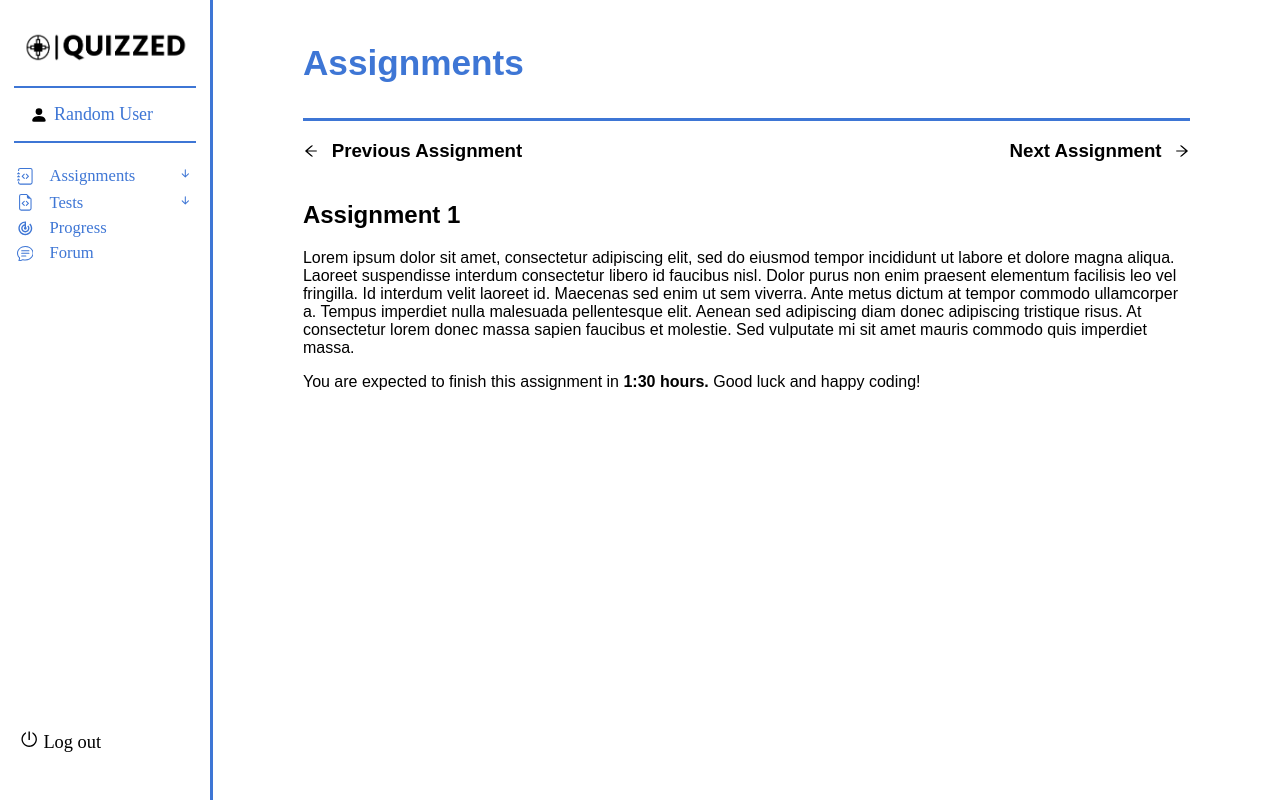
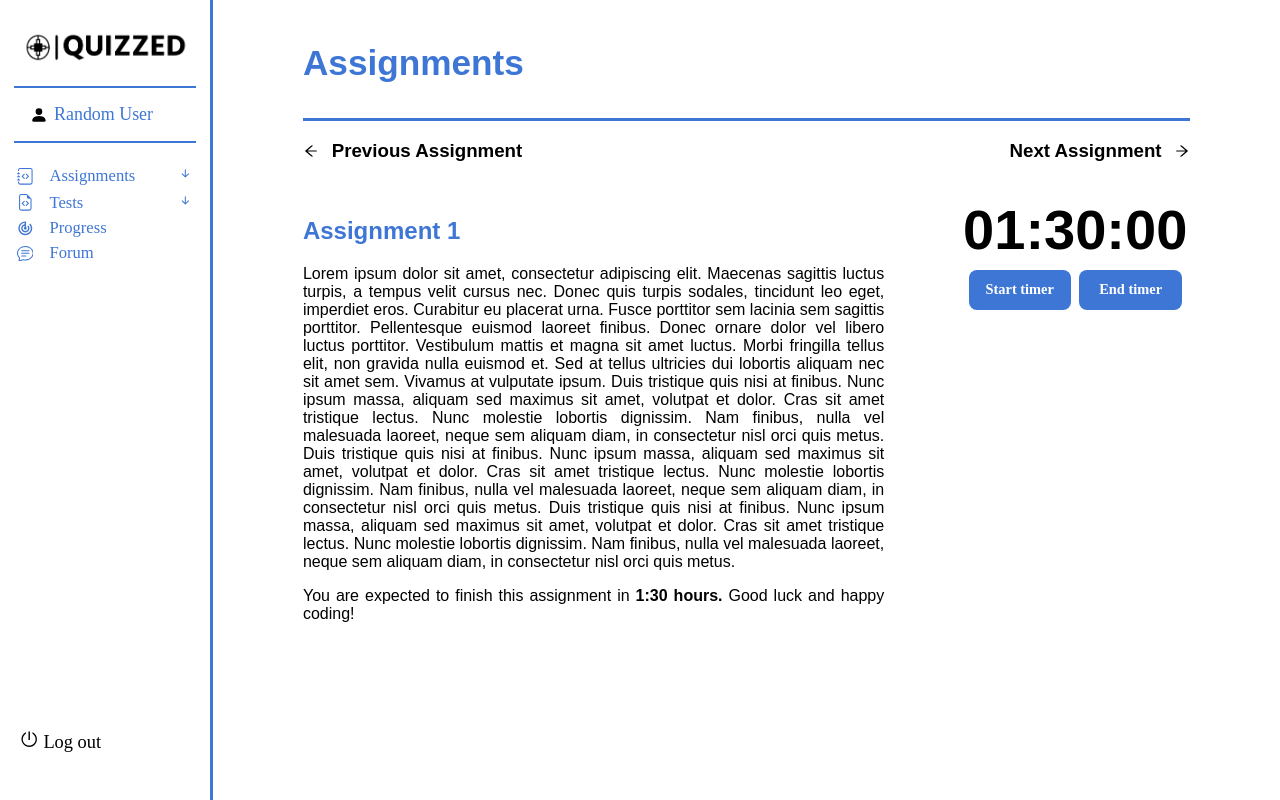
Before and after one commit to MartinezNicanor/IT1E-period-4, a React (Create React App) app: page /assignments in a window 1280 px wide. Built offline with nearby package versions, Linux system fonts and the light colour scheme; the HTML template or start-up script is replaced by a standard one.

Commit message:
Add: added timer, finished styling, finished page

```diff
--- a/src/pages/assignments/components/Timer.css
+++ b/src/pages/assignments/components/Timer.css
@@ -0,0 +1,29 @@
+.timerDiv{
+    display: flex;
+    flex-direction: column;
+    gap: 1vh;
+    width: 18vw;
+}
+
+.remainingTime{
+    font-size: 7vh;
+    font-weight: bold;
+    text-align: center;
+}
+
+.timerBtnContainer{
+    display: flex;
+    justify-content: space-evenly;
+}
+
+.timerBtn{
+    background-color: #3E76D5;
+    font-family: Montserrat;
+    color: white;
+    height: 5vh;
+    width: 8vw;
+    border: none;
+    border-radius: 1vh;
+    font-size: 1.8vh;
+    font-weight: bold;
+}
--- a/src/pages/assignments/components/Timer.js
+++ b/src/pages/assignments/components/Timer.js
@@ -1,9 +1,63 @@
-import React from 'react';
+import React, { useState, useEffect, useRef } from 'react';
+import './Timer.css'
 
 const Timer = () => {
+    const [timeRemaining, setTimeRemaining] = useState(5400); //1h30m in sec
+    const [timerOn, setTimerOn] = useState(false); //default state of timer is not running
+    const timerRef = useRef();
+
+    useEffect(() => { //hook to start/stop timer
+        //checking if timer is running, if running an interval is set to count down 1000ms
+        if (timerOn) {
+        timerRef.current = setInterval(() => {
+            setTimeRemaining((prevTime) => {
+            if (prevTime === 0) {
+                clearInterval(timerRef.current); //clears interval once 0 is reached
+                return prevTime;
+            }
+            return prevTime - 1; //decrements the time by 1 if time remaining > 0
+            });
+        }, 1000);
+        } else {
+        clearInterval(timerRef.current);
+        }
+        return () => clearInterval(timerRef.current);
+    }, [timerOn]);
+
+    const formatTime = (time) => { //time = total time in seconds
+        const hours = Math.floor(time / 3600); //converting seconds to hours (floor = rounding)
+        const minutes = Math.floor((time % 3600) / 60); //converting to minutes
+        const seconds = time % 60; // displaying remaining seconds that dont fit into the minute
+        return `${hours.toString().padStart(2, '0')}:${minutes
+        .toString()
+        .padStart(2, '0')}:${seconds.toString().padStart(2, '0')}`; //padStart sets value to 2 digits
+    }; //convert to HH:MM:SS format
+
+    const handleStart = () => {
+        setTimerOn(true);
+    }; //start button to change useState of timerOn to true
+
+    const handlePause = () => {
+        setTimerOn(false);
+    }; //pause button to change useState of timerOn to false
+
+    const handleEnd = () => {
+        setTimerOn(false);
+        setTimeRemaining(0);
+  }; //end button to change useState of timerOn to false and changed timeremaining to 0
 
   return (
-    <div className="timer">
+    <div className='timerDiv'>
+        <div className='remainingTime'>{formatTime(timeRemaining)}</div>
+        <div className="timerBtnContainer">
+            {!timerOn ? (
+                <button className = "timerBtn" onClick={handleStart}>Start timer</button>
+            ) : (
+                <button className = "timerBtn" onClick={handlePause}>Pause timer</button>
+            )}
+            <button className = "timerBtn" onClick={handleEnd}>End timer</button>
+        </div>
+
     </div>
   );
 };
--- a/src/pages/assignments/openedAssignment/OpenedAssignment.css
+++ b/src/pages/assignments/openedAssignment/OpenedAssignment.css
@@ -1,7 +1,13 @@
+.openedAssignmentContainer{
+    display: grid;
+    grid-template-columns: repeat(12, 1fr);
+    gap: 2vh;
+}
+
 .prevAndNextBtn{
     display: flex;
     justify-content: space-between;
-
+    grid-column: 1/13;
 }
 
 .prevContainer{
@@ -17,3 +23,19 @@
     flex-wrap: nowrap;
     gap: 1vw;
 }
+
+.assignmentTextBox{
+    grid-column: 1/11;
+}
+
+.assignmentTitle{
+    color: #3E76D5;
+}
+
+.assignmentText > p{
+    text-align: justify;
+}
+
+.timerContainer{
+    grid-column: 12/13;
+}
--- a/src/pages/assignments/openedAssignment/OpenedAssignment.js
+++ b/src/pages/assignments/openedAssignment/OpenedAssignment.js
@@ -9,7 +9,7 @@ const OpenedAssignment = () => {
     const assignments = [
         {
             title: "Assignment 1",
-            text: "Lorem ipsum dolor sit amet, consectetur adipiscing elit, sed do eiusmod tempor incididunt ut labore et dolore magna aliqua. Laoreet suspendisse interdum consectetur libero id faucibus nisl. Dolor purus non enim praesent elementum facilisis leo vel fringilla. Id interdum velit laoreet id. Maecenas sed enim ut sem viverra. Ante metus dictum at tempor commodo ullamcorper a. Tempus imperdiet nulla malesuada pellentesque elit. Aenean sed adipiscing diam donec adipiscing tristique risus. At consectetur lorem donec massa sapien faucibus et molestie. Sed vulputate mi sit amet mauris commodo quis imperdiet massa.",
+            text: "Lorem ipsum dolor sit amet, consectetur adipiscing elit. Maecenas sagittis luctus turpis, a tempus velit cursus nec. Donec quis turpis sodales, tincidunt leo eget, imperdiet eros. Curabitur eu placerat urna. Fusce porttitor sem lacinia sem sagittis porttitor. Pellentesque euismod laoreet finibus. Donec ornare dolor vel libero luctus porttitor. Vestibulum mattis et magna sit amet luctus. Morbi fringilla tellus elit, non gravida nulla euismod et. Sed at tellus ultricies dui lobortis aliquam nec sit amet sem. Vivamus at vulputate ipsum. Duis tristique quis nisi at finibus. Nunc ipsum massa, aliquam sed maximus sit amet, volutpat et dolor. Cras sit amet tristique lectus. Nunc molestie lobortis dignissim. Nam finibus, nulla vel malesuada laoreet, neque sem aliquam diam, in consectetur nisl orci quis metus. Duis tristique quis nisi at finibus. Nunc ipsum massa, aliquam sed maximus sit amet, volutpat et dolor. Cras sit amet tristique lectus. Nunc molestie lobortis dignissim. Nam finibus, nulla vel malesuada laoreet, neque sem aliquam diam, in consectetur nisl orci quis metus. Duis tristique quis nisi at finibus. Nunc ipsum massa, aliquam sed maximus sit amet, volutpat et dolor. Cras sit amet tristique lectus. Nunc molestie lobortis dignissim. Nam finibus, nulla vel malesuada laoreet, neque sem aliquam diam, in consectetur nisl orci quis metus.",
             id: 1
         }
     ]
@@ -26,7 +26,7 @@ const OpenedAssignment = () => {
                     <h3 className = "next">Next Assignment</h3> <AiIcons.AiOutlineArrowRight/>
                 </div>
             </div>
-            <div className = "assignmentText">
+            <div className = "assignmentTextBox">
                 <h2 className = "assignmentTitle">{assignments[0].title}</h2>
                 <div className = "assignmentText">
                     <p>{assignments[0].text}</p>
@@ -35,9 +35,6 @@ const OpenedAssignment = () => {
             </div>
             <div className = "timerContainer">
                 <Timer />
-                <div className = "assignmentBtnsContainer">
-
-                </div>
             </div>
         </div>
     </div>
```
